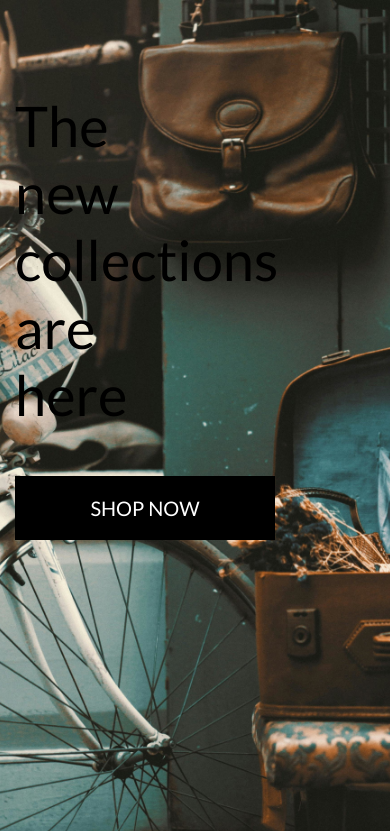
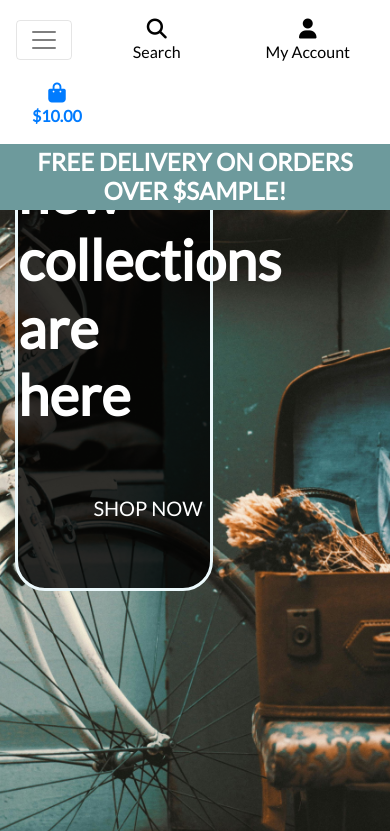
Before and after one commit to vega-2135/vint-age, a Django app: template home/templates/home/index.html in a window 390 px wide. Shown: the top 831 px of the page. Run offline with Django 4.2, Linux system fonts and the light colour scheme; the template is opened without the code that fills it: most values are stand-ins (such as "Sample title", 1, 10 or a date in 2020); some libraries are stand-ins or nearby versions.

Commit message:
Add main navbar, mobile header and style homepage
Signed-off-by: Carolina Romero Carrasco <mcarolinarc28@gmail.com>

```diff
--- a/home/templates/home/index.html
+++ b/home/templates/home/index.html
@@ -13,11 +13,11 @@
     <div class="container h-100">
         <div class="row h-100">
             <div class="col-7 col-md-6 my-auto">
-                <h1 class="display-4 logo-font text-black">
-                    The new collections are here
-                </h1>
-                <div class="my-5">
-                    <h4>
+                <div class="collections">
+                    <h1 class="display-4 logo-font2 text-white">
+                        The new collections are here
+                    </h1>
+                    <h4 class="my-5">
                         <a href="" class="shop-now-button btn btn-lg rounded-0 text-uppercase py-3">Shop Now</a>
                     </h4>
                 </div>
--- a/static/css/base.css
+++ b/static/css/base.css
@@ -19,16 +19,26 @@
     width: 1.5rem;
 }
 
-/*.logo-font {
+.logo-font {
     text-transform: uppercase;
-}*/
+    font-weight: bold;
+}
+
+.collections {
+    background-color: rgba(0, 0, 0, 0.8);
+    border: solid, rgb(236, 249, 252);
+    border-radius: 30px;
+}
+
+.logo-font2 {
+    font-weight: bold;
+}
 
 .main-logo-link {
     width: fit-content;
 }
 
 .shop-now-button {
-    background: black;
     color: white;
     min-width: 260px;
 }
@@ -56,6 +66,10 @@
     border: 1px solid black !important;
 }
 
+.bg-black {
+    background: rgb(109, 154, 156) !important;
+}
+
 /* -------------------------------- Media Queries */
 
 /* Slightly larger container on xl screens */
--- a/templates/base.html
+++ b/templates/base.html
@@ -39,7 +39,7 @@
         <div id="topnav" class="row bg-white pt-lg-2 d-none d-lg-flex">
             <div class="col-12 col-lg-4 my-auto py-1 py-lg-0 text-center text-lg-left">
                 <a href="{% url 'home' %}" class="nav-link main-logo-link">
-                    <h2 class="logo-font text-black my-0"><strong>VintAge</strong></h2>
+                    <h2 class="text-black my-0"><strong>VintAge</strong></h2>
                 </a>
             </div>
             <div class="col-12 col-lg-4 my-auto py-1 py-lg-0">
@@ -95,6 +95,20 @@
                 </ul>
             </div>
         </div>
+        <div class="row bg-white">
+            <nav class="navbar navbar-expand-lg navbar-light w-100">
+                <button class="navbar-toggler" type="button" data-toggle="collapse" data-target="#main-nav" aria-controls="main-nav" aria-expanded="false" aria-label="Toggle navigation">
+                    <span class="navbar-toggler-icon"></span>
+                </button>
+                {% include 'includes/mobile-top-header.html' %}
+                {% include 'includes/main-nav.html' %}
+            </nav>
+        </div>
+        <div id="delivery-banner" class="row text-center">
+            <div class="col bg-black text-white">
+                <h4 class="logo-font my-1">Free delivery on orders over ${{ free_shipping_threshold }}!</h4>
+            </div>
+        </div>
     </header>
 
     {% if messages %}
--- /dev/null
+++ b/templates/includes/main-nav.html
@@ -0,0 +1,74 @@
+<div class="collapse navbar-collapse" id="main-nav">
+    <ul class="navbar-nav w-auto mx-auto">
+        <li class="nav-item dropdown">
+            <a class="logo-font font-weight-bold nav-link text-black mr-5" href="#" id="all-products-link" data-toggle="dropdown" aria-haspopup="true" aria-expanded="false">
+                All Products
+            </a>
+            <div class="dropdown-menu border-0" aria-labelledby="all-products-link">
+                <a href="" class="dropdown-item">By Price</a>
+                <a href="" class="dropdown-item ">By Rating</a>
+                <a href="" class="dropdown-item ">By Category</a>
+                <a href="" class="dropdown-item">All Products</a>
+            </div>
+        </li>
+
+        <li class="nav-item dropdown">
+            <a class="logo-font font-weight-bold nav-link text-black mr-5" href="#" id="clothing-link" data-toggle="dropdown" aria-haspopup="true" aria-expanded="false">
+                Clothing
+            </a>
+            <div class="dropdown-menu border-0" aria-labelledby="clothing-link">
+                <a href="" class="dropdown-item">Activewear &amp; Essentials</a>
+                <a href="" class="dropdown-item">Jeans</a>
+                <a href="" class="dropdown-item">Shirts</a>
+                <a href="" class="dropdown-item">All Clothing</a>
+            </div>
+        </li>
+
+        <li class="nav-item dropdown">
+            <a class="logo-font font-weight-bold nav-link text-black mr-5" href="#" id="homeware-link" data-toggle="dropdown" aria-haspopup="true" aria-expanded="false">
+                Music
+            </a>
+            <div class="dropdown-menu border-0" aria-labelledby="homeware-link">
+                <a href="" class="dropdown-item">Records</a>
+                <a href="" class="dropdown-item">Devises</a>
+                <a href="" class="dropdown-item">All Music</a>
+            </div>
+        </li>
+
+        <li class="nav-item dropdown">
+            <a class="logo-font font-weight-bold nav-link text-black" href="#" id="specials-link" data-toggle="dropdown" aria-haspopup="true" aria-expanded="false">
+                Mobility
+            </a>
+            <div class="dropdown-menu border-0" aria-labelledby="specials-link">
+                <a href="" class="dropdown-item">Autos</a>
+                <a href="" class="dropdown-item">Scooters</a>
+                <a href="" class="dropdown-item">Vans</a>
+                <a href="" class="dropdown-item">All Mobility</a>
+            </div>
+        </li>
+
+        <li class="nav-item dropdown">
+            <a class="logo-font font-weight-bold nav-link text-black" href="#" id="specials-link" data-toggle="dropdown" aria-haspopup="true" aria-expanded="false">
+                Accesories &amp; Deco
+            </a>
+            <div class="dropdown-menu border-0" aria-labelledby="specials-link">
+                <a href="" class="dropdown-item">Accesories</a>
+                <a href="" class="dropdown-item">Home</a>
+                <a href="" class="dropdown-item">Office</a>
+                <a href="" class="dropdown-item">All Accesories &amp; Deco</a>
+            </div>
+        </li>
+
+        <li class="nav-item dropdown">
+            <a class="logo-font font-weight-bold nav-link text-black" href="#" id="specials-link" data-toggle="dropdown" aria-haspopup="true" aria-expanded="false">
+                Special Offers
+            </a>
+            <div class="dropdown-menu border-0" aria-labelledby="specials-link">
+                <a href="" class="dropdown-item">New Arrivals</a>
+                <a href="" class="dropdown-item">Deals</a>
+                <a href="" class="dropdown-item">Clearance</a>
+                <a href="" class="dropdown-item">All Specials</a>
+            </div>
+        </li>
+    </ul>
+</div>
--- /dev/null
+++ b/templates/includes/mobile-top-header.html
@@ -0,0 +1,56 @@
+<li class="list-inline-item">
+    <a class="text-black nav-link d-block d-lg-none" href="#" id="mobile-search" data-toggle="dropdown" aria-haspopup="true" aria-expanded="false">
+        <div class="text-center">
+            <div><i class="fas fa-search fa-lg"></i></div>
+            <p class="my-0">Search</p>
+        </div>
+    </a>
+    <div class="dropdown-menu border-0 w-100 p-3 rounded-0 my-0" aria-labelledby="mobile-search">
+        <form class="form" method="GET" action="">
+            <div class="input-group w-100">
+                <input class="form-control border border-black rounded-0" type="text" name="q" placeholder="Search our site">
+                <div class="input-group-append">
+                    <button class="form-control form-control btn btn-black border border-black rounded-0" type="submit">
+                        <span class="icon">
+                            <i class="fas fa-search"></i>
+                        </span>
+                    </button>
+                </div>
+            </div>
+        </form>
+    </div>
+</li>
+<li class="list-inline-item dropdown">
+    <a class="text-black nav-link d-block d-lg-none" href="#" id="user-options" data-toggle="dropdown" aria-haspopup="true" aria-expanded="false">
+        <div class="text-center">
+            <div><i class="fas fa-user fa-lg"></i></div>
+            <p class="my-0">My Account</p>
+        </div>
+    </a>
+    <div class="dropdown-menu border-0" aria-labelledby="user-options">
+        {% if request.user.is_authenticated %}
+            {% if request.user.is_superuser %}
+                <a href="{% url 'account_logout' %}" class="dropdown-item">Product Management</a>
+            {% endif %}
+            <a href="" class="dropdown-item">My Profile</a>
+            <a href="{% url 'account_logout' %}" class="dropdown-item">Logout</a>
+        {% else %}
+            <a href="{% url 'account_signup' %}" class="dropdown-item">Register</a>
+            <a href="{% url 'account_login' %}" class="dropdown-item">Login</a>
+        {% endif %}
+    </div>
+</li>
+<li class="list-inline-item">
+    <a class="{% if grand_total %}text-primary font-weight-bold{% else %}text-black{% endif %} nav-link d-block d-lg-none" href="">
+        <div class="text-center">
+            <div><i class="fas fa-shopping-bag fa-lg"></i></div>
+            <p class="my-0">
+                {% if grand_total %}
+                    ${{ grand_total|floatformat:2 }}
+                {% else %}
+                    $0.00
+                {% endif %}
+            </p>
+        </div>
+    </a>
+</li>
```
